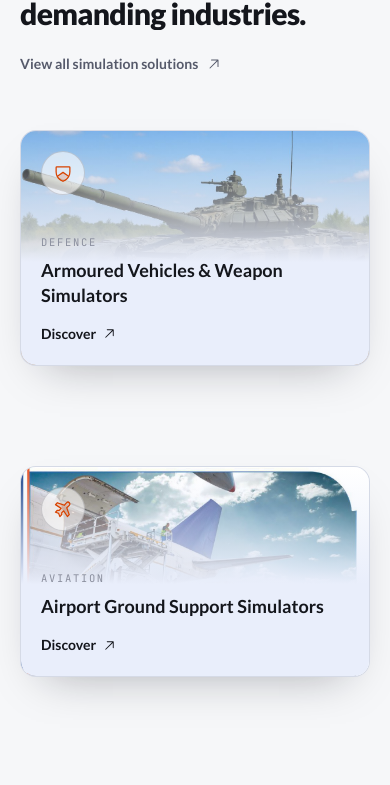
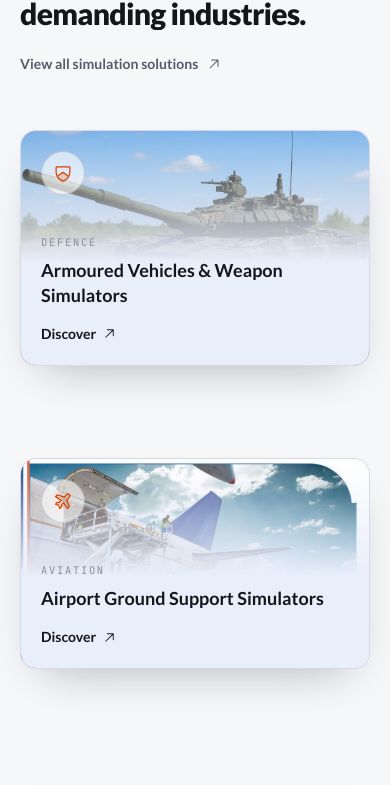
Before and after one commit to techinfinitydevelopers/tecknotrove, a Next.js app: page / in a window 390 px wide. Shown: the part 1415-2200 px from the top of the page. Built offline with nearby package versions, Linux system fonts and the light colour scheme.

Commit message:
Tighten mobile spacing between sector cards
Reduce the stacked-column gap below sm from gap-4 to gap-2 — it read
as too loose on an actual phone viewport.

```diff
--- a/src/components/sections/SectorGrid.tsx
+++ b/src/components/sections/SectorGrid.tsx
@@ -194,7 +194,7 @@ export default function SectorGrid() {
 
         <div
           ref={listRef}
-          className="mt-14 flex flex-col gap-4 sm:flex-row sm:gap-0"
+          className="mt-14 flex flex-col gap-2 sm:flex-row sm:gap-0"
         >
           {SECTORS.map((s, i) => {
             const Icon = s.icon;
```
Also changed, not shown: 1 other file (tests, documents, lock files or other folders).
